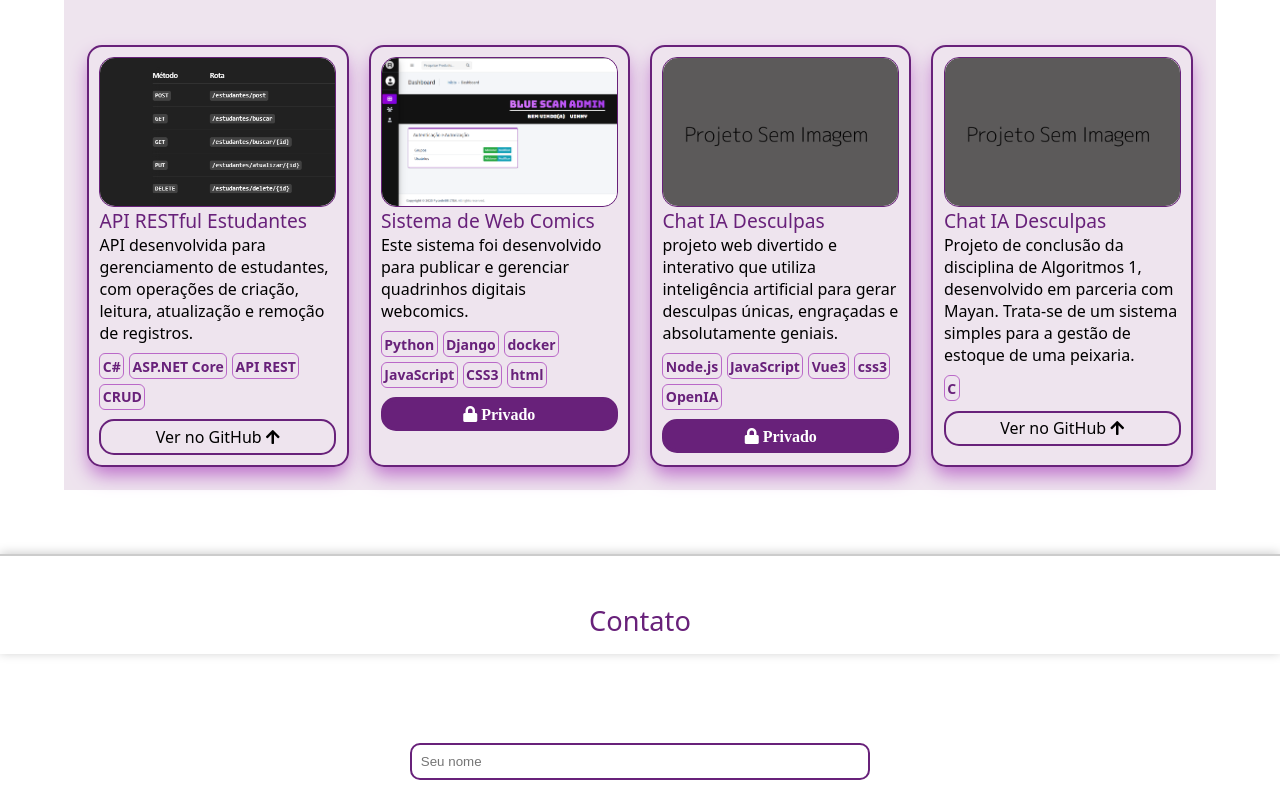
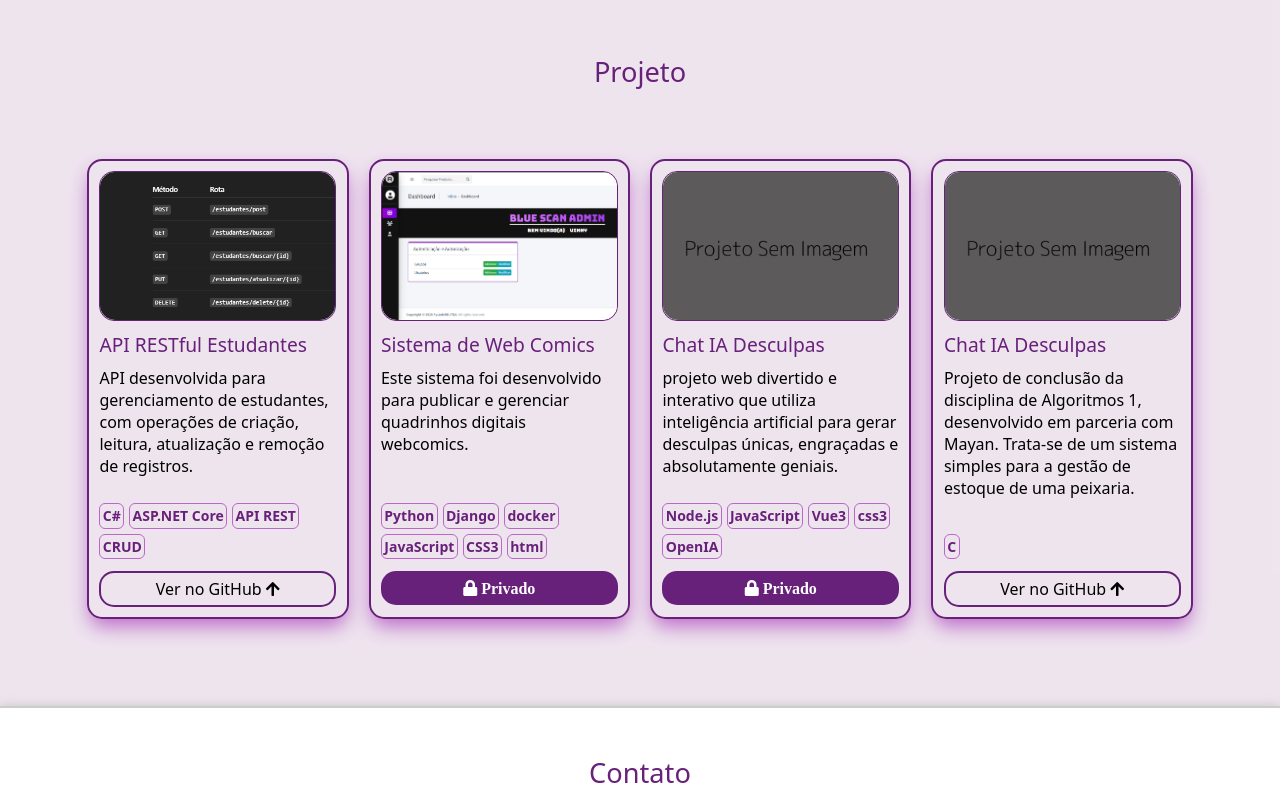
Before and after one commit to Vinny00101/My-Web, a React (Vite) app: page / in a window 1280 px wide. Shown: the part 1459-2256 px from the top of the page. Built offline with nearby package versions, Linux system fonts and the light colour scheme.

Commit message:
New styles

```diff
--- a/src/index.css
+++ b/src/index.css
@@ -43,7 +43,6 @@ header{
 }
 
 main{
-  padding: 5%;
   flex-grow: 1;
 }
 
--- a/src/style/main.css
+++ b/src/style/main.css
@@ -1,4 +1,5 @@
 .content-infor-user{
+    padding: 5%;
     margin-bottom: 5%;
     display: flex;
     align-items: center;
@@ -55,6 +56,7 @@
 }
 
 .sobre-skils{
+    padding: 5%;
     width: 100%;
     display: flex;
     flex-direction: column;
@@ -89,7 +91,6 @@
     justify-content: space-between;
 }
 .infor-text-sobre{
-    padding: 5%;
     font-size: clamp(1.0em, 1rem + 2vw , 1.2rem);
     width: 50%;
     #iten-sobre{
--- a/src/style/project.css
+++ b/src/style/project.css
@@ -54,17 +54,30 @@
     object-fit: cover;
 }
 
-.conatiner-infor-card{
+.container-infor-card{
+    display: flex;
+    align-items: flex-start;
+    justify-content: space-between;
+    flex-direction: column;
     min-height: 250px;
     max-height: 300px;
 }
 
-.conatiner-infor-card> h1{
+.container-infor{
+    display: flex;
+    flex-grow: 1;
+    align-items: flex-start;
+    justify-content: flex-start;
+}
+
+.container-infor-card> h1{
     margin: 4% 0;
 }
 
 .gruop-tags{
-    margin: 4% 0;
+    width: 100%;
+    height: 100%;
+    margin: 5% 0;
     gap: 5px;
     display: flex;
     flex-wrap: wrap;
@@ -81,6 +94,8 @@
 }
 
 .button-link-project> a{
+    text-align: center;
+    width: 100%;
     font-weight: 400;
     color: black;
     text-decoration: none;
```
